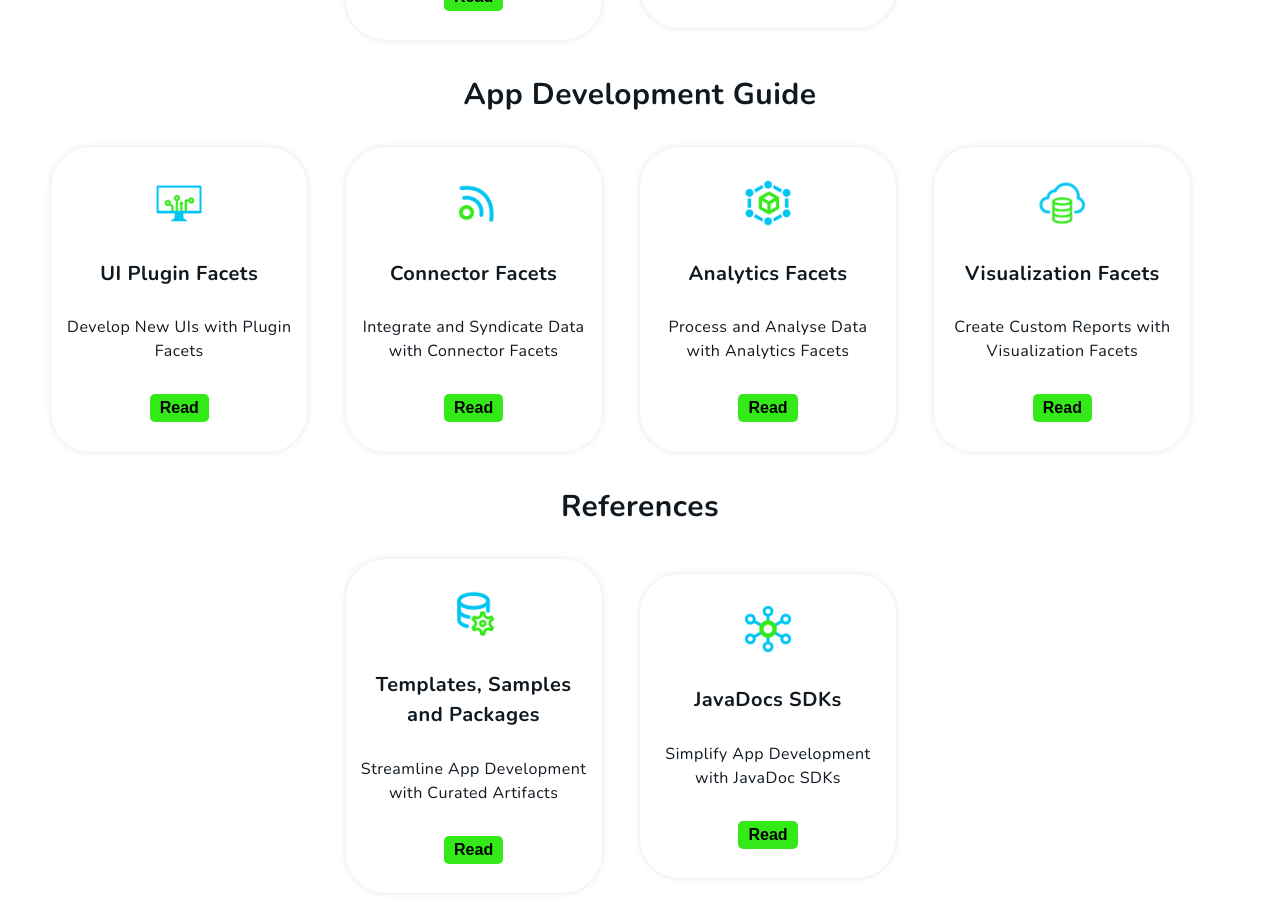
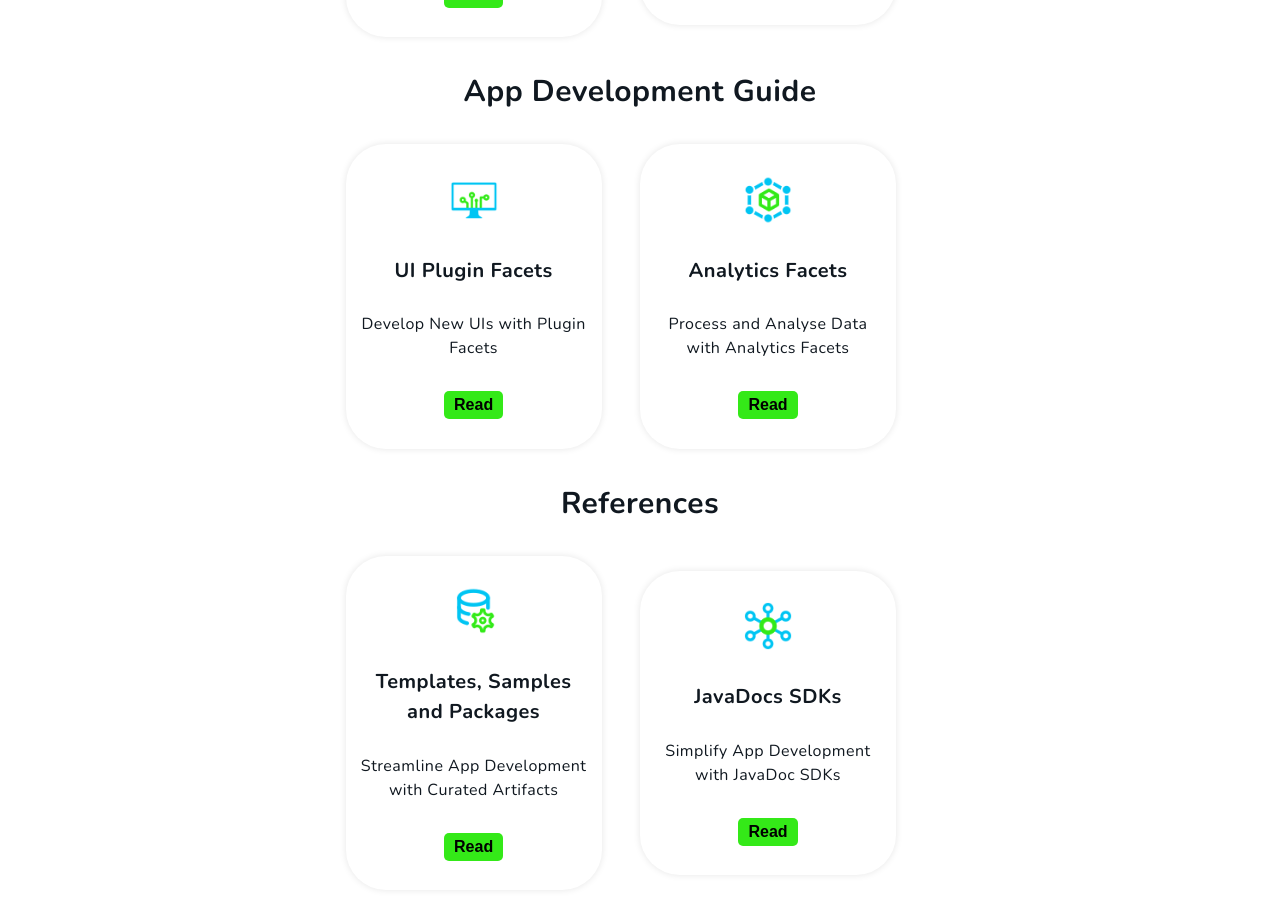
Before and after one commit to ReshmaSyndigo/syndigo-app-sdk-docs.github.io, a Jekyll site: the page index.html, which Jekyll copies as it is, in a window 1280 px wide and 900 px high, scrolled down 811 px. Built offline with Jekyll 4.4.1, drawn with Linux system fonts in a browser that asks for light colours.

Commit message:
Demo feedback changes
Hid the Home page Search bar
Hid the Connector and Visualization Facets tiles on the Home page

```diff
--- a/index.html
+++ b/index.html
@@ -87,7 +89,7 @@
                   <div class="feedback"><button class="button"> Read </button></div>
                 </div>
               </a></div>
-            <div class="col-block"><a href="/docs/work-with-cx360">
+            <!-- <div class="col-block"><a href="/docs/work-with-cx360">
                 <div class="category-l"><img src="./images/syndication.png" alt="image" height="60" width="60">
                 </div>
                 <div class="category-r">
@@ -95,7 +97,7 @@
                   <h5> Integrate and Syndicate Data with Connector Facets </h5>
                   <div class="feedback"><button class="button"> Read </button></div>
                 </div>
-              </a></div>
+              </a></div> -->
             <div class="col-block"><a href="">
                 <div class="category-l"><img src="./images/integration.png" alt="image" height="60" width="60">
                 </div>
@@ -105,7 +107,7 @@
                   <div class="feedback"><button class="button"> Read </button></div>
                 </div>
               </a></div>
-            <div class="col-block"><a href="">
+           <!-- <div class="col-block"><a href="">
                 <div class="category-l"><img src="./images/architecture.png" alt="image" height="60" width="60">
                 </div>
                 <div class="category-r">
@@ -113,7 +115,8 @@
                   <h5> Create Custom Reports with Visualization Facets </h5>
                   <div class="feedback"><button class="button"> Read </button></div>
                 </div>
-              </a></div>
+              </a>
+            </div> -->
           </div>
         </div>
         <div class="container">
```
Also changed, not shown: other parts of index.html (+2 -0 lines).
